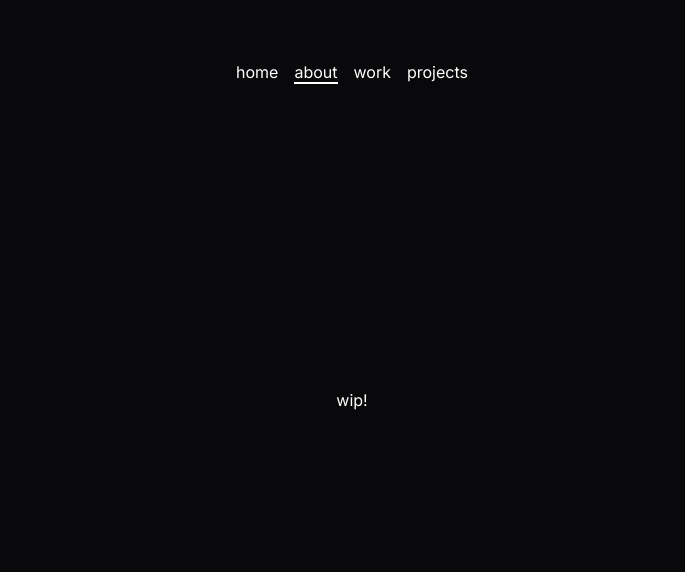
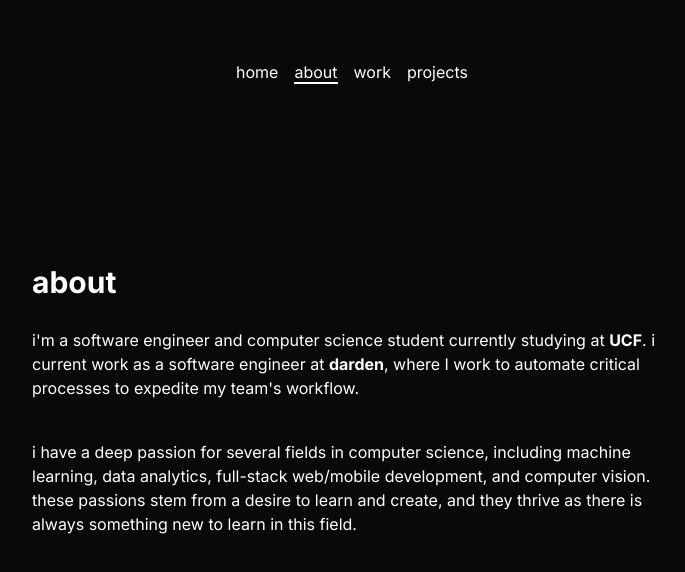
Before and after one commit to must108/site-archive, a Next.js app: page /about in a window 1280 px wide. Shown: the top 572 px of the page, without its empty margins (288-973 px from the left). Built offline with nearby package versions, Linux system fonts and the light colour scheme.

Commit message:
working on about

```diff
--- a/src/app/(main)/about/page.tsx
+++ b/src/app/(main)/about/page.tsx
@@ -1,8 +1,9 @@
 import { Metadata } from "next";
+import AnimatedLink from "@/components/AnimatedLink";
 
 export const metadata: Metadata = {
-    title: "About",
-    description: "Mustaeen Ahmed is a software engineer and a student at UCF.",
+    title: "About | Mustaeen Ahmed",
+    description: "Mustaeen Ahmed is a software engineer and a student at the University of Central Florida.",
     keywords: [ "Software Developer",
                 "Developer",
                 "Software",
@@ -11,15 +12,16 @@ export const metadata: Metadata = {
                 "Mustaeen Ahmed",
                 "Portfolio",
                 "UCF",
+                "University of Central Florida",
     ],
     icons: {
         icon: 'favicon.ico',
     },
     openGraph: {
       type: "website",
-      title: "About",
+      title: "About | Mustaeen Ahmed",
       description:
-        "Mustaeen Ahmed is a software engineer and a student at UCF.",
+        "Mustaeen Ahmed is a software engineer and a student at the University of Central Florida.",
       url: "https://mustaeen.dev/about",
       images: [{ url: "opengraph-image.jpg"}]
     },
@@ -27,5 +29,45 @@ export const metadata: Metadata = {
   };
 
 export default function About() {
-    return <p className="text-white">wip!</p>
+    return (
+      <section className="max-w-screen-sm">
+        <p
+        className="flex text-white font-bold mx-auto
+        text-3xl pb-5"
+        >
+            about
+        </p>
+        <div className="flex flex-col gap-8">
+          <p
+          className="text-white
+          text-md pt-2"
+          >
+              i&apos;m a software engineer and
+              computer science student currently
+              studying at{" "}
+              <AnimatedLink href="https://www.ucf.edu/"
+              >
+                UCF
+              </AnimatedLink>
+              . i current work as a software engineer at{" "}
+              <AnimatedLink href="https://www.darden.com/"
+              >
+                darden
+              </AnimatedLink>
+              , where I work to automate critical processes to
+              expedite my team&apos;s workflow.
+          </p>
+          <p className="text-white text-md pt-2">
+            i have a deep passion for several fields in computer science, including
+            machine learning, data analytics, full-stack web/mobile development, and
+            computer vision. these passions stem from a desire to learn and create,
+            and they thrive as there is always something new to learn in this field.
+          </p>
+        </div>
+    </section>
+    );
 }
+/* i&apos;m extremely
+              passionate about machine learning,
+              data analytics, and
+              software development!*/
--- a/src/app/(main)/projects/page.tsx
+++ b/src/app/(main)/projects/page.tsx
@@ -1,3 +1,32 @@
+import { Metadata } from "next";
+
+export const metadata: Metadata = {
+    title: "Projects | Mustaeen Ahmed",
+    description: "Mustaeen Ahmed's projects he has built as a software engineer.",
+    keywords: [ "Software Developer",
+                "Developer",
+                "Software",
+                "Engineer",
+                "Mustaeen",
+                "Mustaeen Ahmed",
+                "Portfolio",
+                "UCF",
+                "University of Central Florida",
+    ],
+    icons: {
+        icon: 'favicon.ico',
+    },
+    openGraph: {
+      type: "website",
+      title: "Projects | Mustaeen Ahmed",
+      description:
+        "Mustaeen Ahmed's projects he has built as a software engineer.",
+      url: "https://mustaeen.dev/projects",
+      images: [{ url: "opengraph-image.jpg"}]
+    },
+    metadataBase: new URL('https://mustaeen.dev/projects'),
+  };
+
 
 export default function Projects() {
     return <p className="text-white">wip!</p>
--- a/src/app/(main)/work/page.tsx
+++ b/src/app/(main)/work/page.tsx
@@ -1,3 +1,31 @@
+import { Metadata } from "next";
+
+export const metadata: Metadata = {
+    title: "Work | Mustaeen Ahmed",
+    description: "Mustaeen Ahmed's work experience as a software engineer.",
+    keywords: [ "Software Developer",
+                "Developer",
+                "Software",
+                "Engineer",
+                "Mustaeen",
+                "Mustaeen Ahmed",
+                "Portfolio",
+                "UCF",
+                "University of Central Florida",
+    ],
+    icons: {
+        icon: 'favicon.ico',
+    },
+    openGraph: {
+      type: "website",
+      title: "Work | Mustaeen Ahmed",
+      description:
+        "Mustaeen Ahmed's work experience as a software engineer.",
+      url: "https://mustaeen.dev/work",
+      images: [{ url: "opengraph-image.jpg"}]
+    },
+    metadataBase: new URL('https://mustaeen.dev/work'),
+  };
 
 export default function Work() {
     return <p className="text-white">wip!</p>
--- a/src/app/layout.tsx
+++ b/src/app/layout.tsx
@@ -9,7 +9,7 @@ const inter = Inter({ subsets: ["latin"] });
 
 export const metadata: Metadata = {
   title: "Mustaeen Ahmed",
-  description: "Mustaeen Ahmed is a software engineer and a student at UCF.",
+  description: "Mustaeen Ahmed is a software engineer and a student at the University of Central Florida.",
   keywords: [ "Software Developer",
               "Developer",
               "Software",
@@ -18,6 +18,7 @@ export const metadata: Metadata = {
               "Mustaeen Ahmed",
               "Portfolio",
               "UCF",
+              "University of Central Florida",
   ],
   icons: {
       icon: 'favicon.ico',
@@ -26,7 +27,7 @@ export const metadata: Metadata = {
     type: "website",
     title: "Mustaeen Ahmed",
     description:
-      "Mustaeen Ahmed is a software engineer and a student at UCF.",
+      "Mustaeen Ahmed is a software engineer and a student at the University of Central Florida.",
     url: "https://mustaeen.dev",
     images: [{ url: "opengraph-image.jpg"}]
   },
--- /dev/null
+++ b/src/components/AnimatedLink.tsx
@@ -0,0 +1,25 @@
+import { AnchorHTMLAttributes } from "react"
+import { cn } from "@/utils/cn"
+
+interface AnimatedLinkProps extends AnchorHTMLAttributes<HTMLAnchorElement> {
+    href: string
+}
+
+export default function AnimatedLink({
+    href,
+    children,
+    className,
+    ...props} : AnimatedLinkProps
+) {
+    return (
+        <a
+        href={href}
+        target="_blank"
+        >
+            <span
+            className={cn("link link-underline font-bold", className)}>
+                {children}
+            </span>
+        </a>
+    )
+}
```
